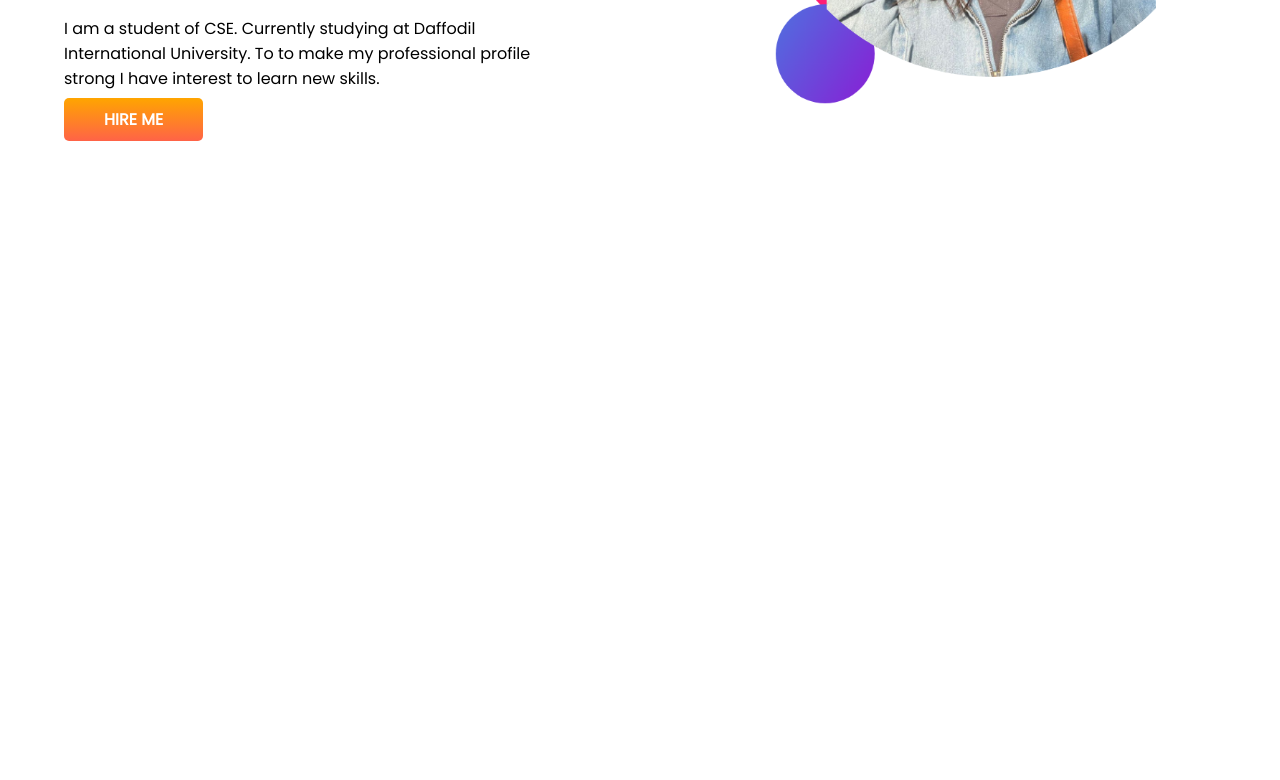
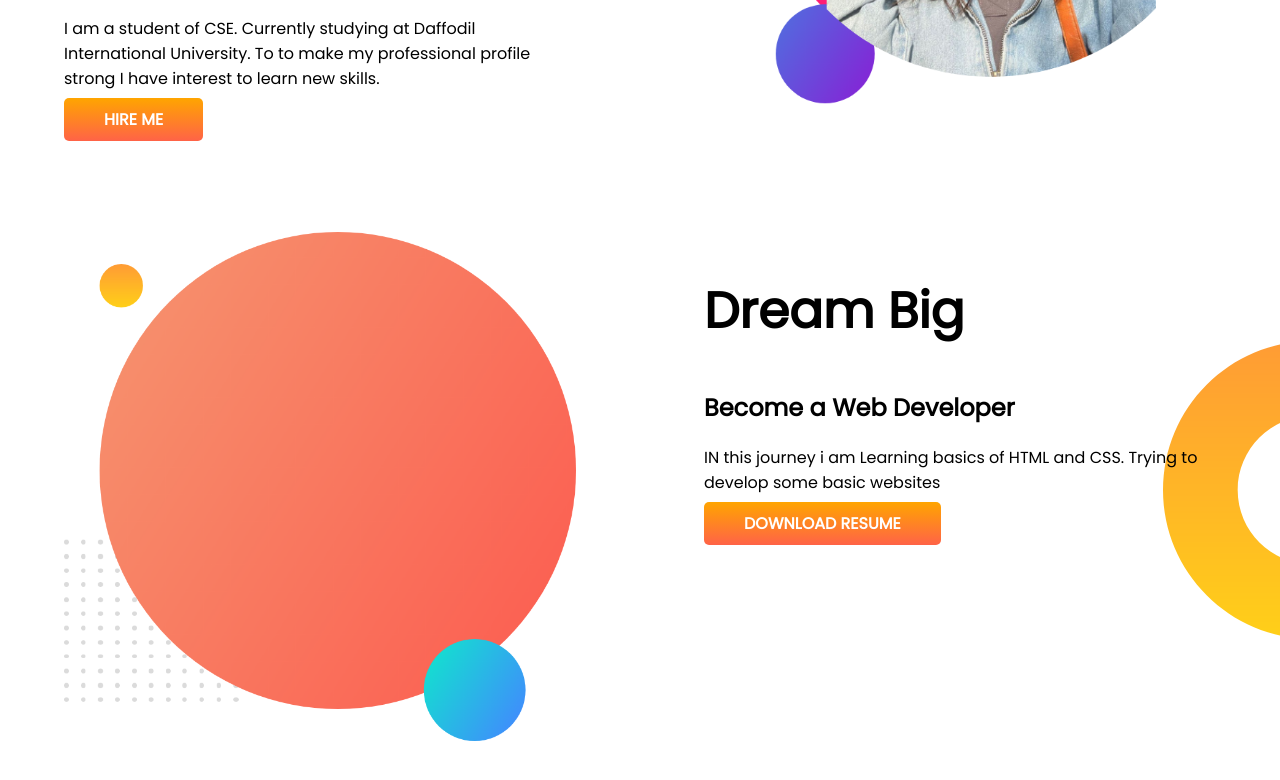
Before and after one commit to FabiaMeghla/developer-portflio, a plain HTML site: page index.html in a window 1280 px wide. Shown: the part 388-1168 px from the top of the page. Before the commit the page ends 800 px from the top, so only its background shows below. Drawn offline with Linux system fonts and the light colour scheme.

Commit message:
dream added

```diff
--- a/index.html
+++ b/index.html
@@ -26,6 +26,18 @@
             <img src="images/my-bg2.png" alt="">
         </div>
     </section>
+    <section class="dream-big">
+        <div class="half-width">
+            <img src="images/my-bg.png" alt="">
+        </div>
+        <div class="half-width">
+            <h1>Dream Big</h1>
+            <h2>Become a Web Developer</h2>
+            <p> IN this journey i am Learning basics of HTML and CSS.
+                Trying to develop some basic websites</p>
+            <a class="link-button" target="_blank" href="">DOWNLOAD RESUME</a>
+        </div>
+    </section>
 </body>
 
 </html>
--- a/style.css
+++ b/style.css
@@ -14,6 +14,7 @@ h1 {
 
 section {
     display: flex;
+    margin-bottom: 100px;
 }
 
 .half-width {
@@ -39,3 +40,9 @@ section {
     background-image: url(images/top-banner.png);
     background-repeat: no-repeat;
 }
+
+.dream-big {
+    background-image: url(images/dream-bg.png);
+    background-repeat: no-repeat;
+    background-position: right;
+}
```
